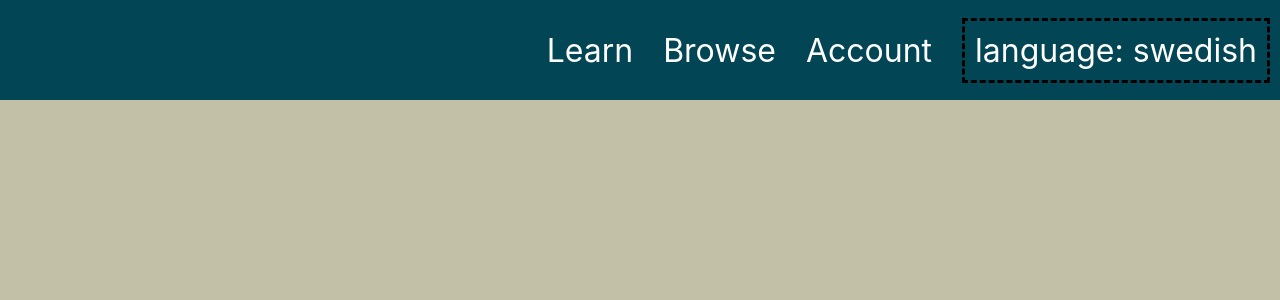
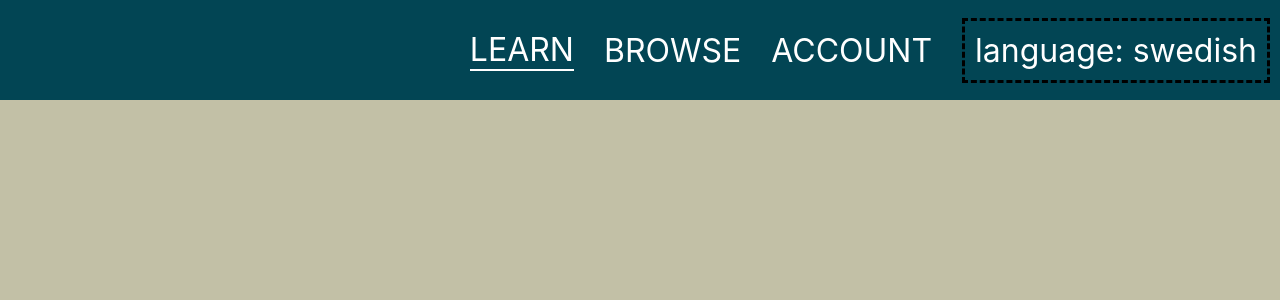
Before and after one commit to Robbie632/mastersDissertation, a React (Create React App) app in the folder frontend/: page / in a window 1280 px wide. Shown: the top 300 px of the page. Built offline with nearby package versions, Linux system fonts and the light colour scheme.

Commit message:
now selected menu option is highlighted with white bottom border when on that page

```diff
--- a/frontend/src/App.js
+++ b/frontend/src/App.js
@@ -21,7 +21,7 @@ function App() {
   return (
     <div className="App Holiday-Cheer-5-hex">
       <div>
-        <Menu setMenuSelection={setMenuSelection} language={language} loggedIn={loggedIn}></Menu>
+        <Menu setMenuSelection={setMenuSelection} menuSelection={menuSelection} language={language}></Menu>
       </div>
       {menuSelection === "learn" && loggedIn && <Learn userDetails={userDetails} language={ language}></Learn>}
       {menuSelection === "browse" && loggedIn && <Browse></Browse>}
--- a/frontend/src/components/Account.js
+++ b/frontend/src/components/Account.js
@@ -49,12 +49,11 @@ export default function Account({
 
   const logOutElement = (
     <div className="success-login-container">
-      <div className="success-login Holiday-Cheer-3-hex">
+      <div className="success-login Holiday-Cheer-3-hex" onClick={() => {
+            setLoggedIn(false);
+          }}>
         <div
           className="log-out"
-          onClick={() => {
-            setLoggedIn(false);
-          }}
         >
           LOG OUT
         </div>
@@ -89,11 +88,14 @@ export default function Account({
             <button type="submit" class="Holiday-Cheer-3-hex">
               Log In
             </button>
-          </div>
-        </form>
+            </div>
+            <div className="divider"></div>
+          </form>
+
       )}
-      <div className="divider"></div>
-    { !loggedIn && <SignUp setSignedUp={setSignedUp}></SignUp>}
+
+      {!loggedIn &&
+    <SignUp setSignedUp={setSignedUp}></SignUp>}
     </div>
   );
 }
--- a/frontend/src/components/Menu.js
+++ b/frontend/src/components/Menu.js
@@ -1,12 +1,18 @@
 import "../styles/menu.css";
 
-export default function Menu({ setMenuSelection, language, loggedIn}) {
+export default function Menu({ setMenuSelection, menuSelection, language }) {
+
+  function highlightBorder(menu) {
+    const style = menuSelection === menu ? { "borderBottom": "2px solid white" } : {}
+    return style
+  }
+
   return (
     <header className="App-header Holiday-Cheer-1-hex heading-1">
-      <div className="menu-button" onClick={() => setMenuSelection("learn") } >Learn</div>
-      <div className="menu-button" onClick={() => setMenuSelection("browse") }>Browse</div>
-      <div className="menu-button" onClick={() => setMenuSelection("account")}>
-        Account
+      <div className="menu-button" style={highlightBorder("learn")} onClick={() => setMenuSelection("learn") } >LEARN</div>
+      <div className="menu-button" style={highlightBorder("browse")} onClick={() => setMenuSelection("browse") }>BROWSE</div>
+      <div className="menu-button" style={highlightBorder("account")} onClick={() => setMenuSelection("account")}>
+        ACCOUNT
       </div>
       <div className="current-language">language: {language["name"]}</div>
     </header>
--- a/frontend/src/styles/login.css
+++ b/frontend/src/styles/login.css
@@ -26,6 +26,7 @@
   border: 1px solid black;
   background-color: black;
   margin: auto;
+  margin-top:20px;
 }
 
 .account-container {
```
